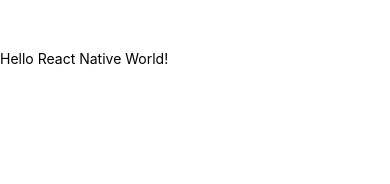
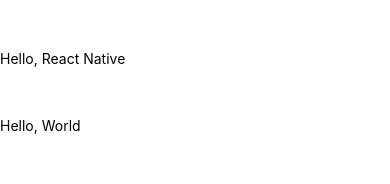
Before and after one commit to praveenkumarc86/rn-fragments, a React Native app in the folder 01HelloWorld/: screen / in a window 390 px wide. Shown: the top 184 px of the page. Built offline with nearby package versions, Linux system fonts and the light colour scheme.

Commit message:
3: using props with parent and child functional components

```diff
--- a/01HelloWorld/App.js
+++ b/01HelloWorld/App.js
@@ -1,10 +1,20 @@
 // import dependencies
 import React from 'react';
-import { Text } from 'react-native';
+import { View, Text } from 'react-native';
 
-// functional component
-const Hello = () => (
-  <Text style={{ paddingTop: 50 }}>Hello React Native World!</Text>
+// functional child component
+const Hello = props => (
+  <Text style={{ paddingTop: 50 }}>Hello, {props.name}</Text>
 );
 
-export default Hello;
+// functional parent component
+const AppComponent = () => {
+  return (
+    <View>
+      <Hello name="React Native" />
+      <Hello name="World" />
+    </View>
+  );
+};
+
+export default AppComponent;
```
